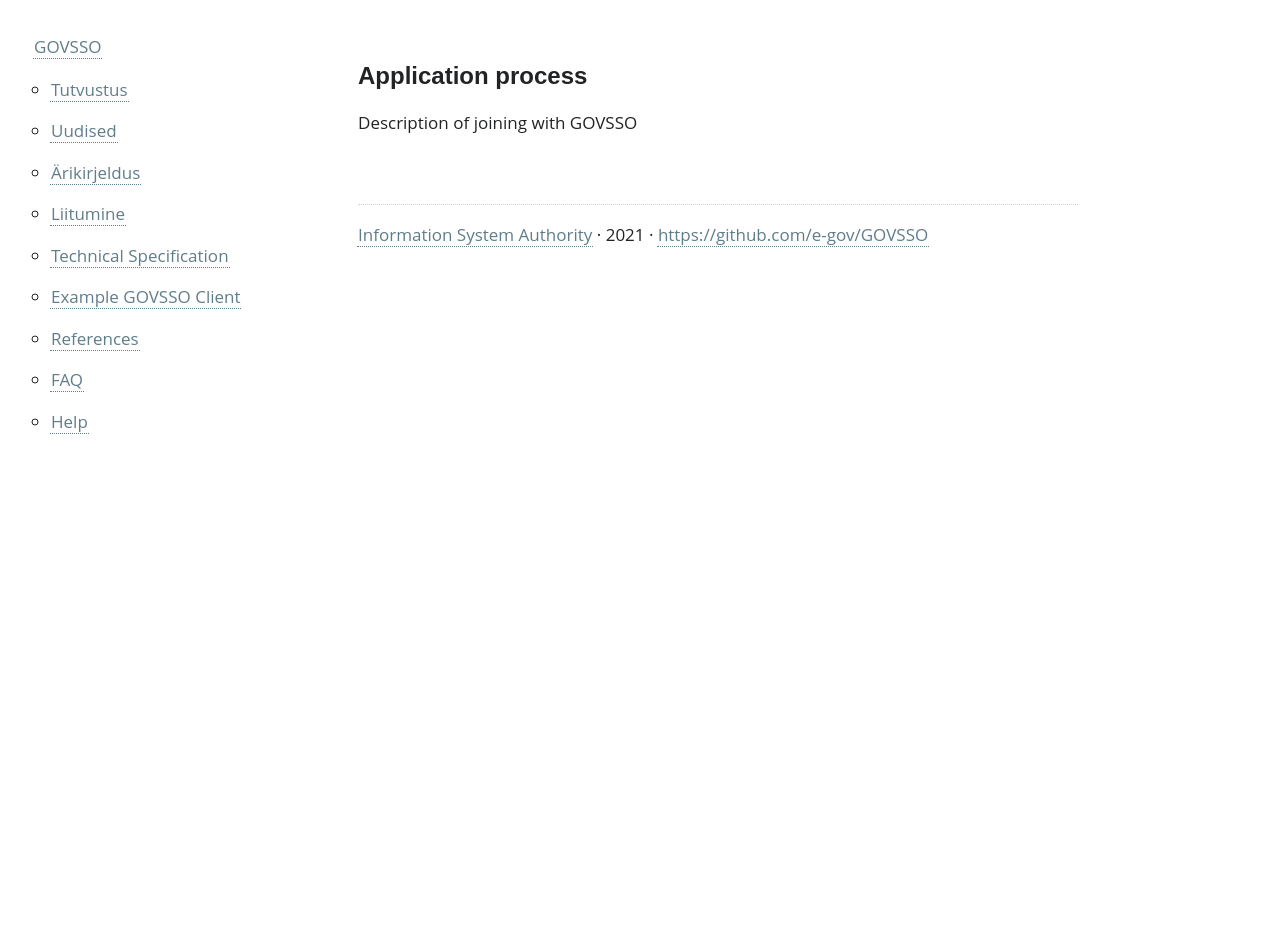
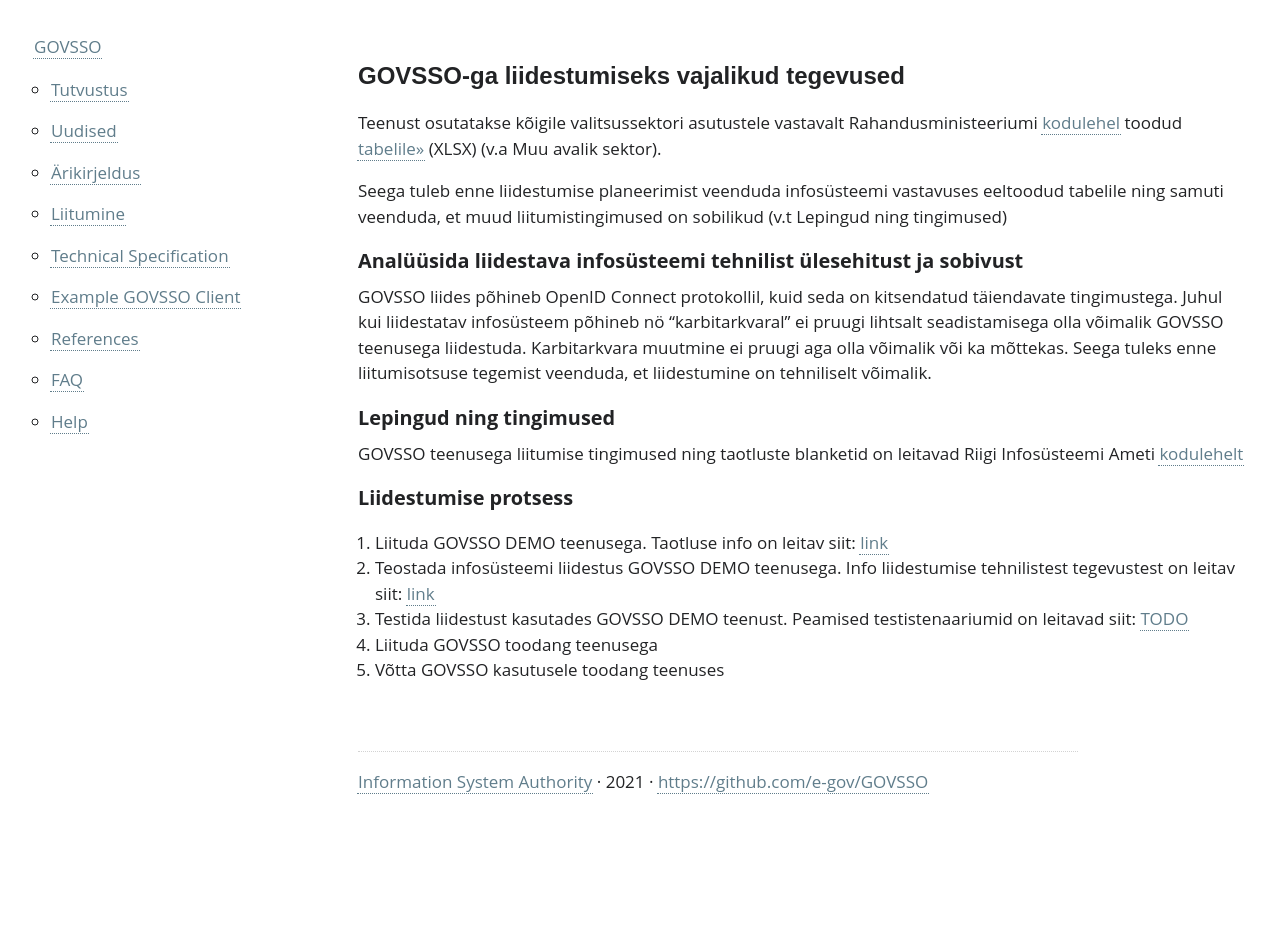
Before and after one commit to e-gov/GOVSSO, a Jekyll site: the page built from Application.md, in a window 1280 px wide. Built offline with Jekyll 4.4.1, drawn with Linux system fonts in a browser that asks for light colours; our own code applies the rules of GitHub Pages for plain Markdown files.

Commit message:
GSSO-242 Preliminary content for application process

```diff
--- a/Application.md
+++ b/Application.md
@@ -2,6 +2,25 @@
 permalink: Application
 ---
 
-# Application process
+# GOVSSO-ga liidestumiseks vajalikud tegevused
 
-Description of joining with GOVSSO
+Teenust osutatakse kõigile valitsussektori asutustele vastavalt Rahandusministeeriumi [kodulehel](https://www.rahandusministeerium.ee/et/riigihaldus) toodud [tabelile»](https://www.rahandusministeerium.ee/sites/default/files/riigihaldus/avaliku_sektori_asutused_asutuse_liikide_loikes_2021.xlsx) (XLSX) (v.a Muu avalik sektor).
+
+Seega tuleb enne liidestumise planeerimist veenduda infosüsteemi vastavuses eeltoodud tabelile ning samuti veenduda, et muud liitumistingimused on sobilikud (v.t Lepingud ning tingimused)
+
+## Analüüsida liidestava infosüsteemi tehnilist ülesehitust ja sobivust
+
+GOVSSO liides põhineb OpenID Connect protokollil, kuid seda on kitsendatud täiendavate tingimustega. Juhul kui liidestatav infosüsteem põhineb nö "karbitarkvaral" ei pruugi lihtsalt seadistamisega olla võimalik GOVSSO teenusega liidestuda.
+Karbitarkvara muutmine ei pruugi aga olla võimalik või ka mõttekas.  Seega tuleks enne liitumisotsuse tegemist veenduda, et liidestumine on tehniliselt võimalik.
+
+## Lepingud ning tingimused
+
+GOVSSO teenusega liitumise tingimused ning taotluste blanketid on leitavad Riigi Infosüsteemi Ameti [kodulehelt](https://www.ria.ee/et/riigi-infosusteem/eid/partnerile.html)
+
+## Liidestumise protsess
+
+1. Liituda GOVSSO DEMO teenusega. Taotluse info on leitav siit: [link](https://www.ria.ee/et/riigi-infosusteem/eid/partnerile.html)
+2. Teostada infosüsteemi liidestus GOVSSO DEMO teenusega. Info liidestumise tehnilistest tegevustest on leitav siit: [link](TechnicalSpecification)
+3. Testida liidestust kasutades GOVSSO DEMO teenust. Peamised testistenaariumid on leitavad siit: [TODO]()
+4. Liituda GOVSSO toodang teenusega
+5. Võtta GOVSSO kasutusele toodang teenuses
```
